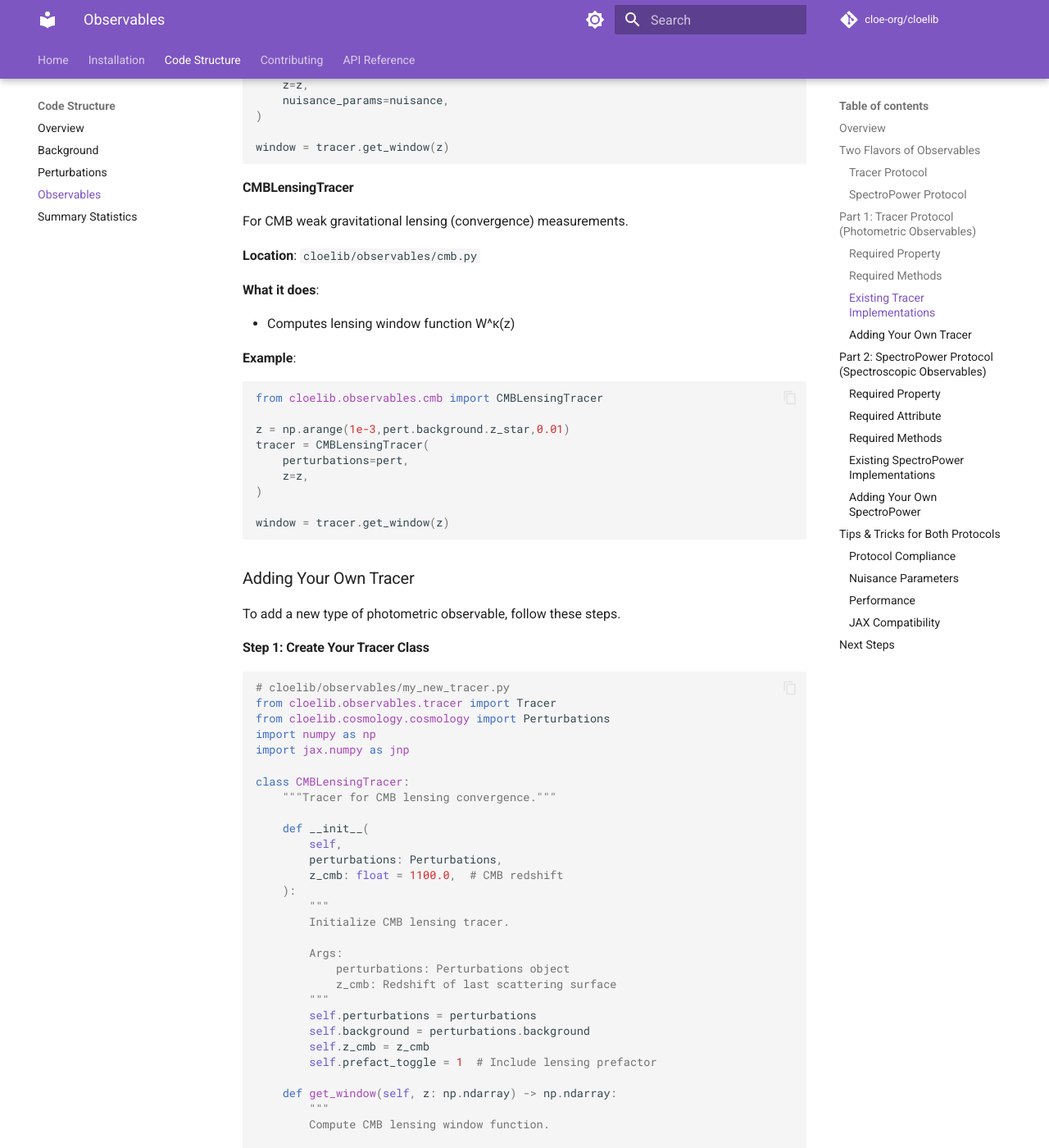
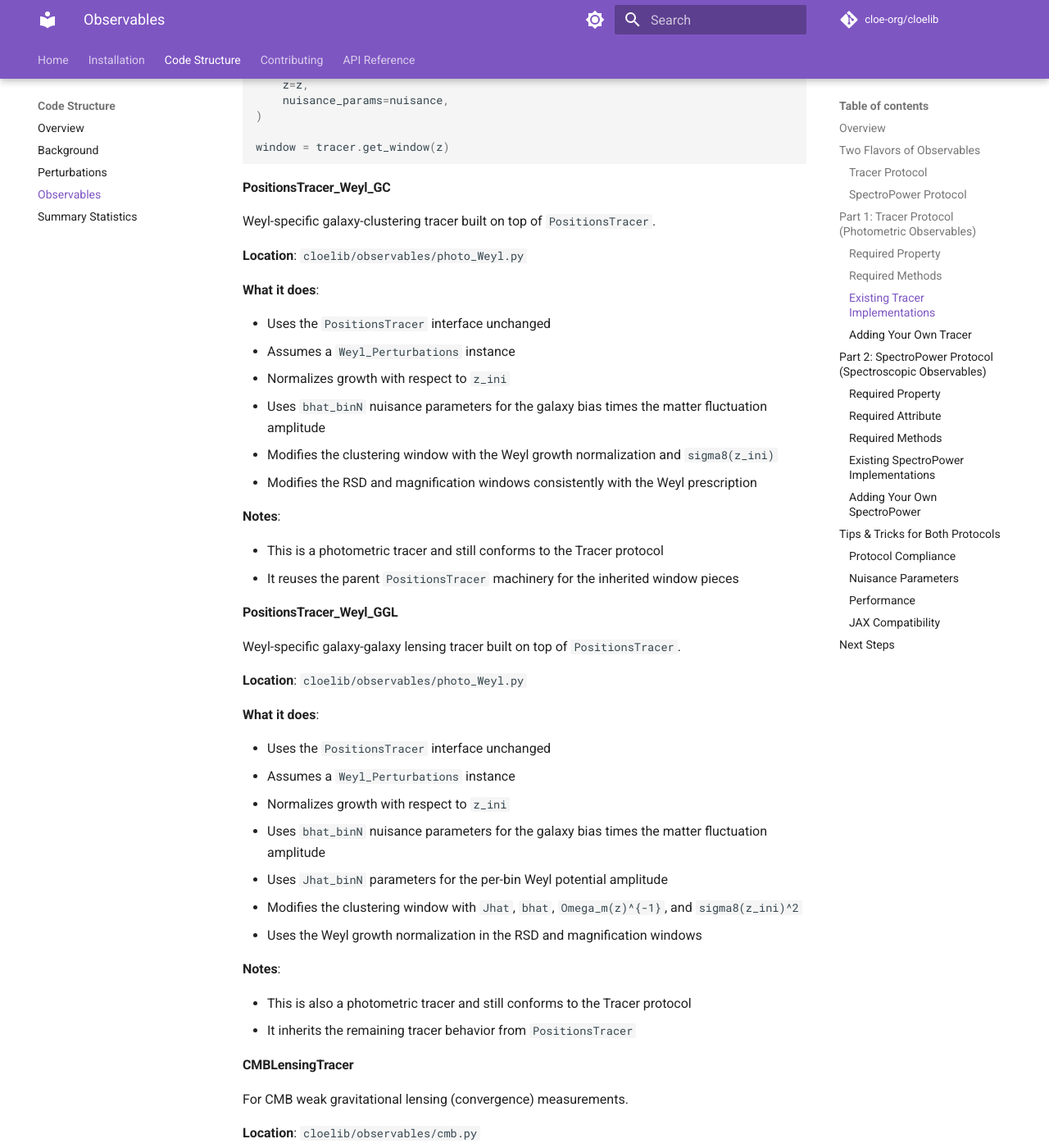
Before and after one commit to cloe-org/cloelib, an MkDocs documentation site: the page built from docs/code_structure/observables.md, in a window 1280 px wide and 1400 px high, scrolled down 3777 px. Shown: the whole window at 82% size. Built offline with MkDocs 1.6.1 and Material for MkDocs 9.7.7, drawn with Linux system fonts in a browser that asks for light colours; comment, search, counter and statistics services are not loaded; the version menu is left out.

Commit message:
Added PositionsTracer_Weyl_GC aand PositionsTracer_Weyl_GGL to documentation

````diff
--- a/docs/code_structure/observables.md
+++ b/docs/code_structure/observables.md
@@ -165,6 +165,47 @@ tracer = PositionsTracer(
 
 window = tracer.get_window(z)
 ```
+
+#### PositionsTracer_Weyl_GC
+
+Weyl-specific galaxy-clustering tracer built on top of `PositionsTracer`.
+
+**Location**: `cloelib/observables/photo_Weyl.py`
+
+**What it does**:
+
+- Uses the `PositionsTracer` interface unchanged
+- Assumes a `Weyl_Perturbations` instance
+- Normalizes growth with respect to `z_ini`
+- Uses `bhat_binN` nuisance parameters for the galaxy bias times the matter fluctuation amplitude
+- Modifies the clustering window with the Weyl growth normalization and `sigma8(z_ini)`
+- Modifies the RSD and magnification windows consistently with the Weyl prescription
+
+**Notes**:
+
+- This is a photometric tracer and still conforms to the Tracer protocol
+- It reuses the parent `PositionsTracer` machinery for the inherited window pieces
+
+#### PositionsTracer_Weyl_GGL
+
+Weyl-specific galaxy-galaxy lensing tracer built on top of `PositionsTracer`.
+
+**Location**: `cloelib/observables/photo_Weyl.py`
+
+**What it does**:
+
+- Uses the `PositionsTracer` interface unchanged
+- Assumes a `Weyl_Perturbations` instance
+- Normalizes growth with respect to `z_ini`
+- Uses `bhat_binN` nuisance parameters for the galaxy bias times the matter fluctuation amplitude
+- Uses `Jhat_binN` parameters for the per-bin Weyl potential amplitude
+- Modifies the clustering window with `Jhat`, `bhat`, `Omega_m(z)^{-1}`, and `sigma8(z_ini)^2`
+- Uses the Weyl growth normalization in the RSD and magnification windows
+
+**Notes**:
+
+- This is also a photometric tracer and still conforms to the Tracer protocol
+- It inherits the remaining tracer behavior from `PositionsTracer`
 
 #### CMBLensingTracer
 
````
